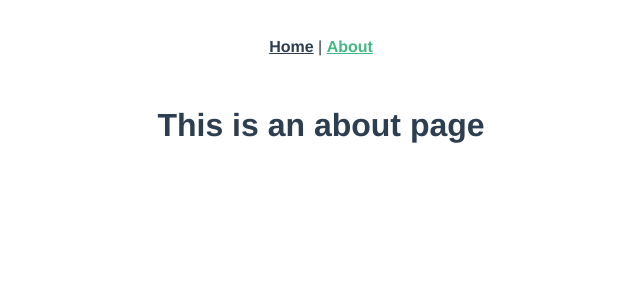
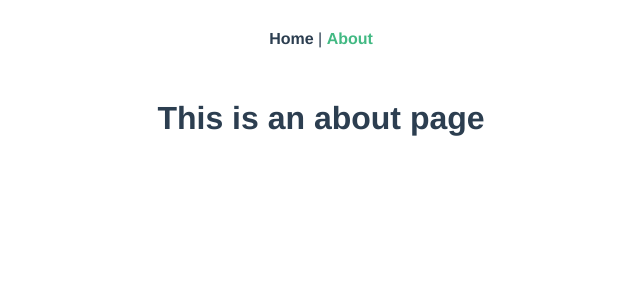
Before and after one commit to wenyuan/vue-element-template, a Vue app: page /about in a window 1280 px wide. Shown: the top 300 px of the page, without its empty margins (319-959 px from the left). Built offline with nearby package versions, Linux system fonts and the light colour scheme.

Commit message:
feat: add plugin: element-ui and normalize.css

```diff
--- a/package.json
+++ b/package.json
@@ -9,6 +9,8 @@
   },
   "dependencies": {
     "core-js": "^3.6.5",
+    "element-ui": "^2.14.1",
+    "normalize.css": "^8.0.1",
     "vue": "^2.6.11",
     "vue-router": "^3.2.0",
     "vuex": "^3.4.0"
--- a/src/main.js
+++ b/src/main.js
@@ -1,9 +1,24 @@
 import Vue from 'vue'
+
+// A modern alternative to CSS resets
+import 'normalize.css/normalize.css'
+
+// Element
+import ElementUI from 'element-ui'
+import 'element-ui/lib/theme-chalk/index.css'
+
+// Global CSS
+import '@/styles/index.scss'
+
 import App from './App.vue'
 import router from './router'
 import store from './store'
 
 import * as filters from './filters' // global filters
+
+Vue.use(ElementUI, {
+  size: 'medium' // set element-ui default size
+})
 
 // register global utility filters
 Object.keys(filters).forEach(key => {
--- /dev/null
+++ b/src/styles/index.scss
@@ -0,0 +1,59 @@
+body {
+  height: 100%;
+  -moz-osx-font-smoothing: grayscale;
+  -webkit-font-smoothing: antialiased;
+  text-rendering: optimizeLegibility;
+  font-family: Helvetica Neue, Helvetica, PingFang SC, Hiragino Sans GB, Microsoft YaHei, Arial, sans-serif;
+}
+
+label {
+  font-weight: 700;
+}
+
+html {
+  height: 100%;
+  box-sizing: border-box;
+}
+
+#app {
+  height: 100%;
+}
+
+*,
+*:before,
+*:after {
+  box-sizing: inherit;
+}
+
+a:focus,
+a:active {
+  outline: none;
+}
+
+a,
+a:focus,
+a:hover {
+  cursor: pointer;
+  color: inherit;
+  text-decoration: none;
+}
+
+div:focus {
+  outline: none;
+}
+
+.clearfix {
+  &:after {
+    visibility: hidden;
+    display: block;
+    font-size: 0;
+    content: " ";
+    clear: both;
+    height: 0;
+  }
+}
+
+// main-container global css
+.app-container {
+  padding: 20px;
+}
```
Also changed, not shown: 1 other file (tests, documents, lock files or other folders).
